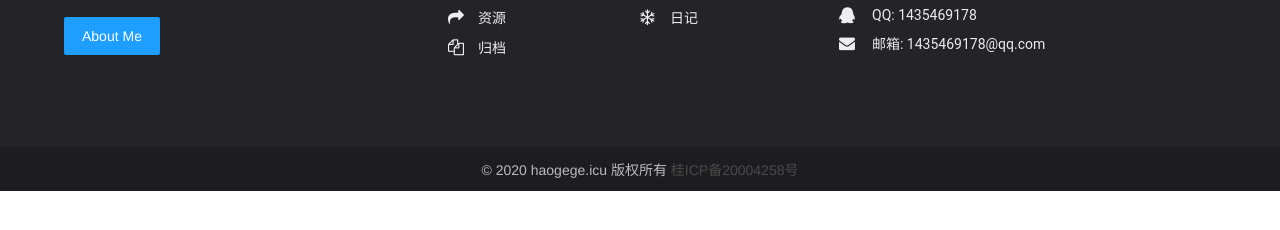
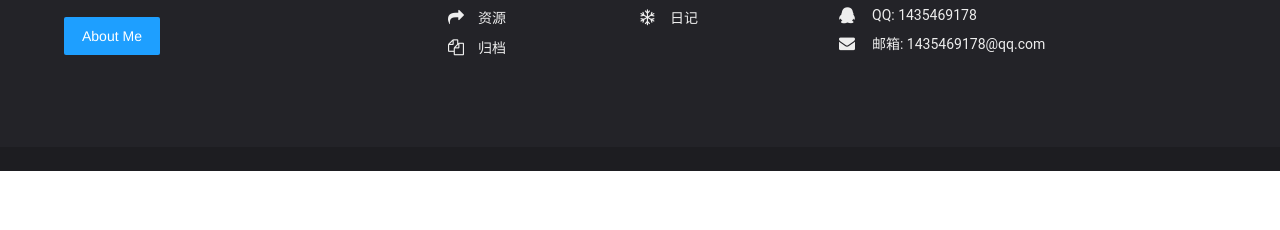
Before and after one commit to funtionalInterface/myblog, a plain HTML site: page index.html in a window 1280 px wide. Shown: the part 2356-2586 px from the top of the page. Drawn offline with Linux system fonts and the light colour scheme.

Commit message:
first 备案-1

```diff
--- a/index.html
+++ b/index.html
@@ -209,7 +209,7 @@
             <div class="container">
                 <div class="layui-row">
                     <div class="layui-col-xs12 layui-col-sm12 layui-col-md12 text-center">
-                        <p class="mt05">© 2020 haogege.icu 版权所有 <a href="https://beian.miit.gov.cn">桂ICP备20004258号</a></p>
+                        <p class="mt05"></p>
                     </div>
                 </div>
             </div>
```
Also changed, not shown: article.html (line endings or trailing spaces).
